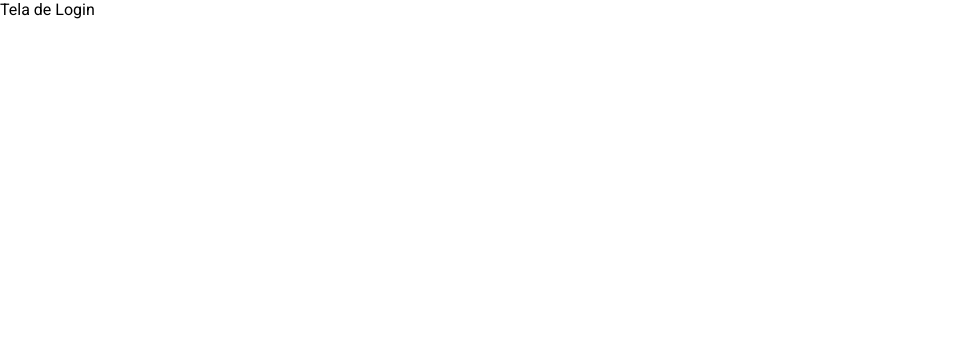
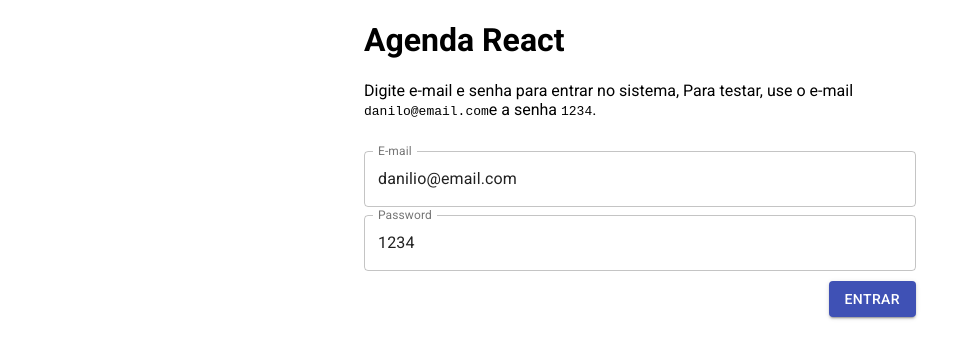
Before and after one commit to crjstjanojose/react-calendar-bootcamp, a React (Create React App) app: page /calendar/1 in a window 1280 px wide. Shown: the top 358 px of the page, without its empty margins (0-980 px from the left). Built offline with nearby package versions, Linux system fonts and the light colour scheme; no server answers.

Commit message:
Tela de Loing Front

```diff
--- a/src/app/LoginScreen.tsx
+++ b/src/app/LoginScreen.tsx
@@ -1,3 +1,49 @@
+import Container from "@material-ui/core/Container";
+import TextField from "@material-ui/core/TextField";
+import Button from "@material-ui/core/Button";
+import Box from "@material-ui/core/Box";
+import { useState } from "react";
+
 export function LoginScreen() {
-  return <div>Tela de Login</div>;
+  const [email, setEmail] = useState("danilio@email.com");
+  const [password, setPassword] = useState("1234");
+
+  function signIn(evt: React.FormEvent) {
+    evt.preventDefault();
+    console.log("signIn");
+  }
+
+  return (
+    <Container maxWidth="sm">
+      <h1>Agenda React</h1>
+      <p>
+        Digite e-mail e senha para entrar no sistema, Para testar, use o e-mail{" "}
+        <kbd>danilo@email.com</kbd>e a senha <kbd>1234</kbd>.
+      </p>
+      <form onSubmit={signIn}>
+        <TextField
+          label="E-mail"
+          variant="outlined"
+          fullWidth
+          type="text"
+          margin="normal"
+          value={email}
+          onChange={(evt) => setEmail(evt.target.value)}
+        />
+        <TextField
+          label="Password"
+          variant="outlined"
+          fullWidth
+          type="password "
+          value={password}
+          onChange={(evt) => setPassword(evt.target.value)}
+        />
+        <Box marginTop="10px" textAlign="right">
+          <Button variant="contained" color="primary" type="submit">
+            Entrar
+          </Button>
+        </Box>
+      </form>
+    </Container>
+  );
 }
```
